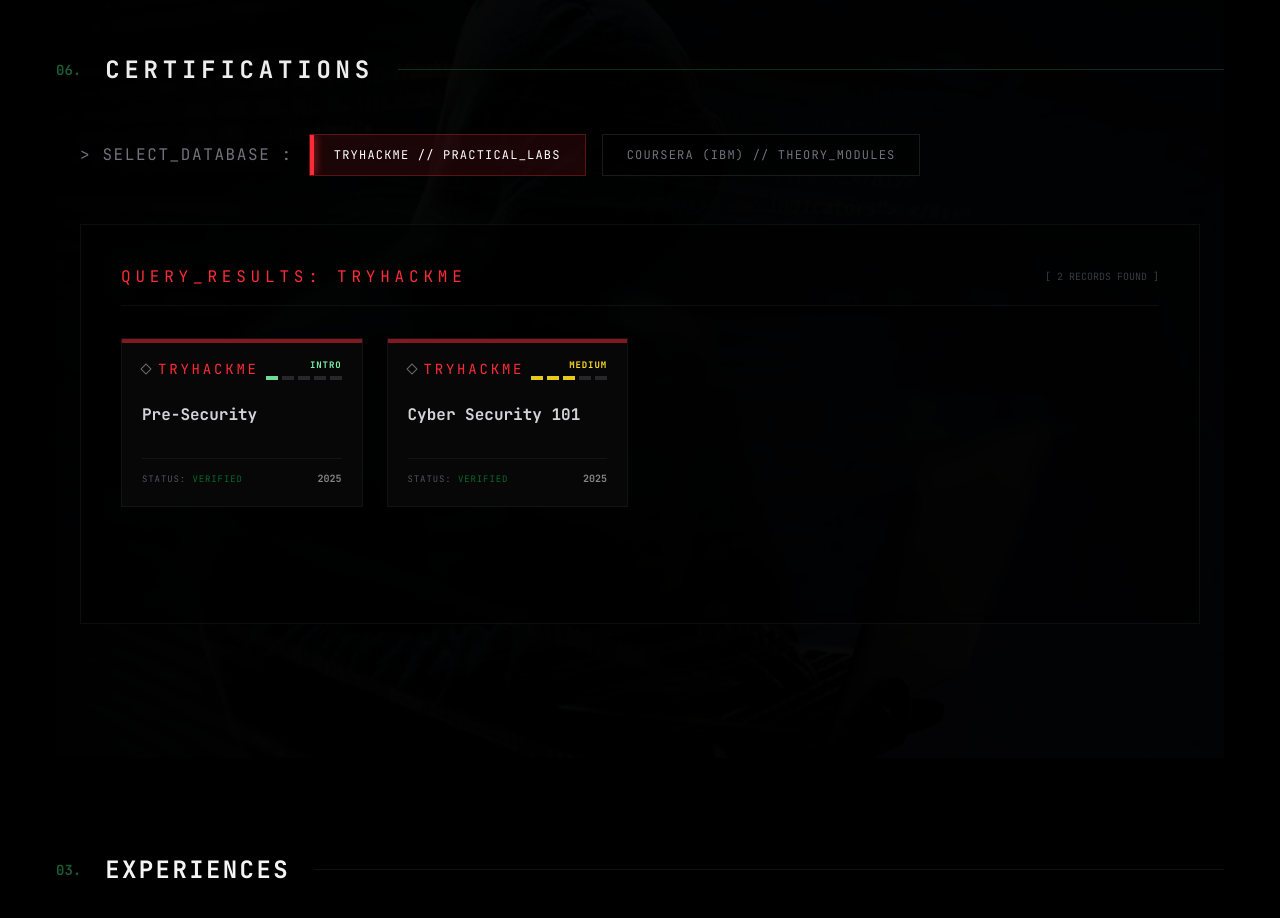
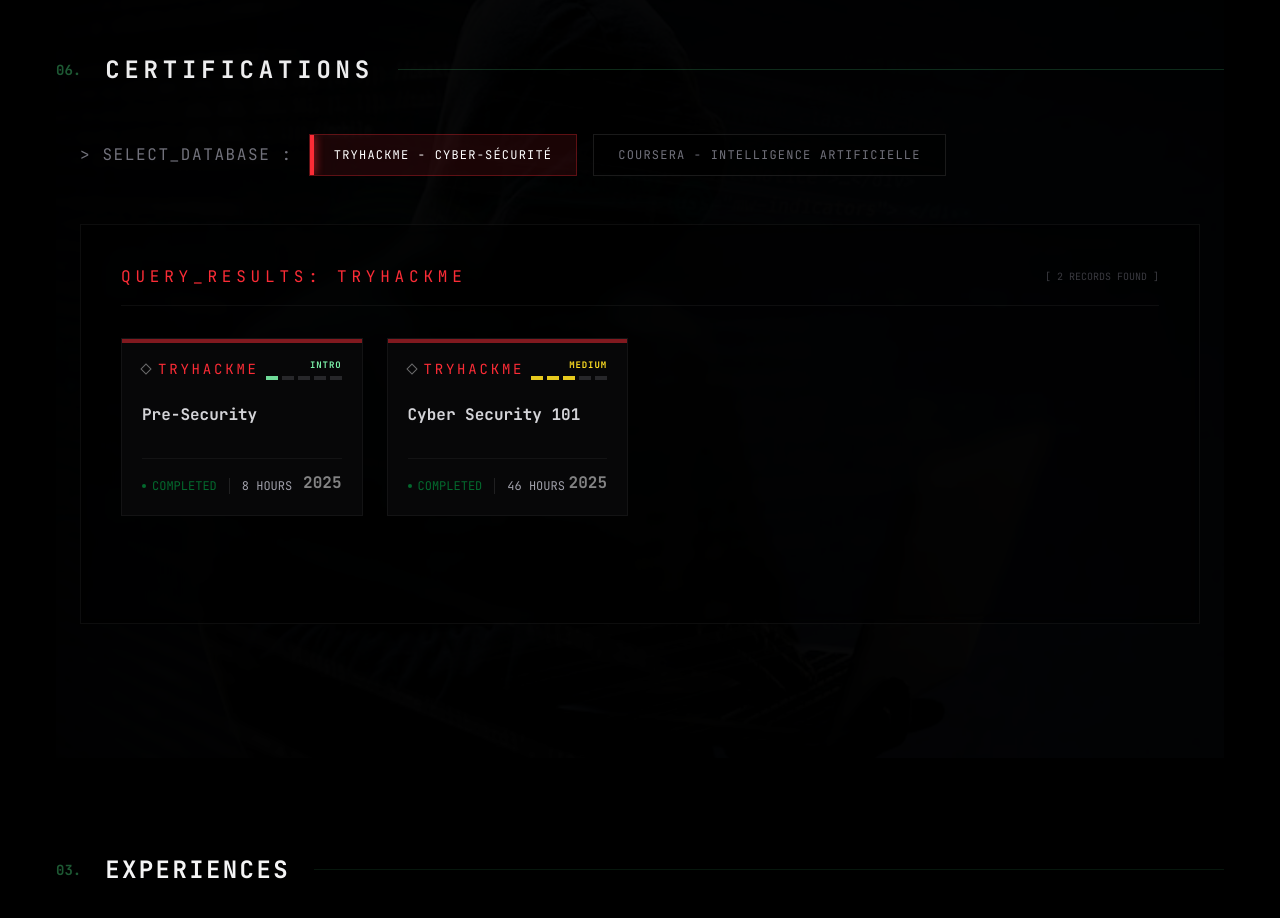
Before and after one commit to JN13012/Portfolio-React, a React (Vite) app: page / in a window 1280 px wide. Shown: the part 3160-4078 px from the top of the page. Built offline with nearby package versions, Linux system fonts and the light colour scheme.

Commit message:
Fill: Certifications info + ix

```diff
--- a/src/components/Certifications.jsx
+++ b/src/components/Certifications.jsx
@@ -32,10 +32,20 @@
       image: PRE_SECURITY_IMG,
       url: "https://tryhackme-certificates.s3-eu-west-1.amazonaws.com/THM-ZCUCFFIQO5.pdf",
       description:
-        "Apprentissage des bases des réseaux, du Web, de Linux et de Windows pour la cybersécurité. SI ON CLIQUE SUR l'IMAGE L'imAGE PLEIN ECRAN",
+        "Introduction à la cybersécurité : exploration des fondamentaux informatiques, réseaux, systèmes d’exploitation, web, codage de base, et concepts d’attaque et de défense.",
       difficulte: 1,
-      focus: "Full-Stack AI Deployment",
-      stack: ["Python", "Flask", "IBM Watson", "Unit Testing"],
+      stack: [
+        "Networking",
+        "Linux",
+        "Windows",
+        "Python",
+        "JavaScript",
+        "Web Fundamentals",
+        "OS Security",
+        "SQL Basics",
+        "Cryptography",
+      ],
+      duration: "8 Hours",
     },
     {
       titre: "Cyber Security 101",
@@ -44,110 +54,178 @@
       date: "2025",
       image: CYBERSECYRITY_101,
       url: "https://tryhackme-certificates.s3-eu-west-1.amazonaws.com/THM-VEMPGXQSXD.pdf",
-      description: "Introduction aux fondamentaux de la sécurité informatique.",
+      description:
+        "Concepts et pratiques en cybersécurité : réseaux, cryptographie, systèmes Linux et Windows, Active Directory, sécurité offensive et défensive, outils et techniques d’exploitation, et principes de réponse aux incidents.",
       difficulte: 3,
-      focus: "Full-Stack AI Deployment",
-      stack: ["Python", "Flask", "IBM Watson", "Unit Testing"],
+      stack: [
+        "Networking",
+        "Linux",
+        "Windows",
+        "Active Directory",
+        "Cryptography",
+        "Web Hacking",
+        "Offensive Security Tools",
+        "Defensive Security Tools",
+        "Incident Response",
+        "SIEM",
+        "Firewalls",
+        "IDS",
+      ],
+      duration: "46 Hours",
     },
     {
       titre: "Introduction to Artificial Intelligence",
       plateforme: "Coursera (IBM)",
-      cat: "COURSERA (IBM)",
+      cat: "COURSERA",
       date: "2025",
       image: Introduction_to_AI,
       url: "https://coursera.org/share/466abca0568c44dd7e3d3258a47e99ee",
       description:
-        "Apprentissage des bases des réseaux, du Web, de Linux et de Windows pour la cybersécurité.",
+        "Acquisition des fondamentaux de l’IA incluant machine learning, deep learning et IA générative, avec application à des cas métiers et intégration des enjeux éthiques.",
       difficulte: 1,
-      focus: "Full-Stack AI Deployment",
-      stack: ["Python", "Flask", "IBM Watson", "Unit Testing"],
+      stack: [
+        "Machine Learning",
+        "Deep Learning",
+        "Neural Networks",
+        "NLP",
+        "Generative AI",
+        "Responsible AI",
+      ],
+      duration: "12 Hours",
     },
     {
       titre: "Generative AI - Introduction and Applications",
       plateforme: "Coursera (IBM)",
-      cat: "COURSERA (IBM)",
+      cat: "COURSERA",
       date: "2025",
       image: Generative_AI_Introduction,
       url: "https://coursera.org/share/7a06aa71ef5a258e81ad1af7c66a6f80",
       description:
-        "Apprentissage des bases des réseaux, du Web, de Linux et de Windows pour la cybersécurité.",
+        "Introduction aux concepts clés de l’IA générative, ses modèles, outils et cas d’usage concrets dans différents secteurs.",
       difficulte: 1,
-      focus: "Full-Stack AI Deployment",
-      stack: ["Python", "Flask", "IBM Watson", "Unit Testing"],
+      stack: [
+        "Generative AI",
+        "ChatGPT",
+        "Machine Learning",
+        "AI/ML Foundations",
+        "AI Personalization",
+        "Real-Time Data",
+      ],
+      duration: "8 Hours",
     },
     {
       titre: "Generative AI - Prompt Engineering Basics",
       plateforme: "Coursera (IBM)",
-      cat: "COURSERA (IBM)",
+      cat: "COURSERA",
       date: "2025",
       image: Prompt_Engineering,
       url: "https://coursera.org/share/3ce0e969ef13867efe203fe6f1bdbf0d",
       description:
-        "Apprentissage des bases des réseaux, du Web, de Linux et de Windows pour la cybersécurité.",
+        "Fondamentaux du prompt engineering appliqué à l’IA générative, incluant les bonnes pratiques, techniques d’optimisation et outils associés.",
       difficulte: 1,
-      focus: "Full-Stack AI Deployment",
-      stack: ["Python", "Flask", "IBM Watson", "Unit Testing"],
+      stack: [
+        "Prompt Engineering",
+        "ChatGPT",
+        "Generative AI",
+        "Prompt Patterns",
+        "AI Workflows",
+        "Context Management",
+      ],
+      duration: "9 Hours",
     },
     {
       titre: "Introduction to Software Engineering",
       plateforme: "Coursera (IBM)",
-      cat: "COURSERA (IBM)",
+      cat: "COURSERA",
       date: "2025",
       image: Software_Engineering,
       url: "https://coursera.org/share/1f4b38f67dfcdb136733cd9ec6d77da7",
       description:
-        "Apprentissage des bases des réseaux, du Web, de Linux et de Windows pour la cybersécurité.",
-      difficulte: 1,
-      focus: "Full-Stack AI Deployment",
-      stack: ["Python", "Flask", "IBM Watson", "Unit Testing"],
+        "Introduction aux principes du génie logiciel, incluant le cycle de vie (SDLC), les architectures, les patterns de conception et les bases du développement en Python.",
+      difficulte: 2,
+      stack: [
+        "Python",
+        "SDLC",
+        "Software Architecture",
+        "Design Patterns",
+        "Version Control",
+        "Web Applications",
+      ],
+      duration: "14 Hours",
     },
     {
       titre: "Introduction to HTML, CSS & JavaScript",
       plateforme: "Coursera (IBM)",
-      cat: "COURSERA (IBM)",
+      cat: "COURSERA",
       date: "2025",
       image: Intro_HTML_CSS_JavaScript,
       url: "https://coursera.org/share/19c6fb4f7b7534c8d92b934ad11dc2f4",
-      description: `Describe the Web Application Development Ecosystem and terminology like front-end developer, back-end, server-side, and full stack.
-                    Identify the developer tools, online editors like JSFiddle, and integrated development environments (IDEs) for building and testing web applications.
-                    Create and structure basic web pages using HTML and style them with CSS.
-                    Develop dynamic and interactive web pages using JavaScript, including DOM manipulation, form validation, and client-side scripting techniques.`,
+      description:
+        "Introduction au développement web : création de pages avec HTML et CSS, développement interactif avec JavaScript, et compréhension des concepts front-end et back-end.",
       difficulte: 2,
-      focus: "Full-Stack AI Deployment",
-      stack: ["Python", "Flask", "IBM Watson", "Unit Testing"],
+      stack: [
+        "HTML",
+        "CSS",
+        "JavaScript",
+        "DOM Manipulation",
+        "Responsive Design",
+        "Bootstrap",
+        "APIs",
+      ],
+      duration: "14 Hours",
     },
     {
       titre: "Python for Data Science, AI & Development",
       plateforme: "Coursera (IBM)",
-      cat: "COURSERA (IBM)",
+      cat: "COURSERA",
       date: "2025",
       image: Python_Data_Science,
       url: "https://coursera.org/share/12ef6d1161ebabe8bd0bc270f208d8f3",
       description:
-        "Apprentissage des bases des réseaux, du Web, de Linux et de Windows pour la cybersécurité.",
+        "Pratique de Python pour la Data Science et le développement IA : syntaxe, structures de données, programmation orientée objet, bibliothèques Pandas et NumPy, web scraping et utilisation d’API.",
       difficulte: 3,
-      focus: "Full-Stack AI Deployment",
-      stack: ["Python", "Flask", "IBM Watson", "Unit Testing"],
+      stack: [
+        "Python",
+        "Pandas",
+        "NumPy",
+        "Jupyter Notebooks",
+        "Web Scraping",
+        "REST APIs",
+        "OOP",
+        "Data Manipulation",
+        "Automation",
+      ],
+      duration: "25 Hours",
     },
     {
       titre: "Developing AI Applications with Python and Flask",
       plateforme: "Coursera (IBM)",
-      cat: "COURSERA (IBM)",
+      cat: "COURSERA",
       date: "2025",
       image: Developing_AI_With_Python_Flask,
       url: "https://coursera.org/share/9e097eac39d7c42bdb4fa1826f485bc5",
       description:
-        "Apprentissage des bases des réseaux, du Web, de Linux et de Windows pour la cybersécurité.",
+        "Développement d’applications IA avec Python et Flask : création de modules, tests unitaires, déploiement web, opérations CRUD et intégration des bibliothèques IBM Watson.",
       difficulte: 3,
-      focus: "Full-Stack AI Deployment",
-      stack: ["Python", "Flask", "IBM Watson", "Unit Testing"],
+      stack: [
+        "Python",
+        "Flask",
+        "IBM Watson",
+        "RESTful API",
+        "NLP",
+        "Web Applications",
+        "Unit Testing",
+        "Application Deployment",
+        "SDLC",
+      ],
+      duration: "11 Hours",
     },
   ];
 
   const nodes = [
     {
       id: "TryHackMe",
-      label: "PRACTICAL_LABS",
+      label: "Cyber-Sécurité",
       image: THM_BG,
       theme: {
         bg: "bg-red-500",
@@ -157,8 +235,8 @@
       },
     },
     {
-      id: "COURSERA (IBM)",
-      label: "THEORY_MODULES",
+      id: "COURSERA",
+      label: "Intelligence Artificielle",
       image: COURSERA_BG,
       theme: {
         bg: "bg-blue-500",
@@ -212,7 +290,7 @@
                       className={`absolute top-0 left-0 w-1 h-full ${node.theme.bg} shadow-[0_0_10px_currentColor] ${node.theme.text}`}
                     ></div>
                   )}
-                  {node.id} // {node.label}
+                  {node.id} - {node.label}
                 </button>
               );
             })}
@@ -350,8 +428,7 @@
                         </p>
                       </div>
 
-                      {/* SECTION 2 : TECH STACK & FOCUS (Conditionnel) */}
-                      <div className="grid grid-cols-2 gap-4">
+                      {/* SECTION 2 : TECH STACK */}
                       <div className="p-4 bg-black/40 border border-white/5">
                         <h4 className="text-zinc-500 font-mono text-lg uppercase mb-2">
                           Technical_Stack
@@ -372,15 +449,6 @@
                               Not_Specified
                             </span>
                           )}
-                          </div>
-                        </div>
-                        <div className="p-4 bg-black/40 border border-white/5">
-                          <h4 className="text-zinc-500 font-mono text-lg uppercase mb-2">
-                            Mission_Focus
-                          </h4>
-                          <p className="text-sm font-mono text-zinc-400">
-                            {selectedCert.focus || "Standard_Acquisition"}
-                          </p>
                         </div>
                       </div>
 
@@ -429,6 +497,7 @@
   themeColor,
   index,
   difficulte,
+  duration,
 }) => {
   const Difficulty_Level = DIFFICULTY_CONFIG[difficulte] || {
     text: "text-zinc-400",
@@ -455,7 +524,7 @@
           </span>
         </div>
 
-        {/* BARRES DE DIFFICULTÉ NETTOYÉES */}
+        {/* DIFFICULTY LEVEL */}
         <div className="flex flex-col items-end gap-1">
           <span
             className={`text-[9px] font-mono font-black tracking-widest ${Difficulty_Level.text} ${difficulte === 5 ? "animate-pulse" : ""}`}
@@ -479,13 +548,23 @@
         {titre}
       </h3>
 
-      <div className="mt-8 flex justify-between items-end border-t border-white/5 pt-3 z-10 group-hover:border-white/20 transition-colors">
-        <span className="text-[9px] text-zinc-600 font-mono uppercase tracking-widest">
-          Status: <span className="text-green-500 animate-pulse">Verified</span>
+      <div className="mt-8 flex justify-between items-baseline border-t border-white/5 pt-3 z-10 group-hover:border-white/20 transition-colors">
+        {/* LEFT BLOCK */}
+        <div className="flex items-center gap-3 font-mono uppercase">
+          <span className="text-xs text-green-500 animate-pulse flex items-center gap-1.5">
+            <span className="w-1 h-1 bg-green-500 rounded-full"></span>
+            Completed
           </span>
-        <span className="text-[10px] font-mono font-bold text-white/50 group-hover:text-white/90 transition-colors">
+
+          <span className="text-xs text-zinc-400 group-hover:text-white/70 border-l border-white/10 pl-3">
+            {duration || "12 Hours"}
+          </span>
+        </div>
+
+        {/* RIGHT BLOCK */}
+        <div className="text-base font-mono font-bold text-white/50 group-hover:text-white/90 transition-colors">
           {date}
-        </span>
+        </div>
       </div>
     </div>
   );
```
Lines whose indentation alone changed are shown as unchanged.
